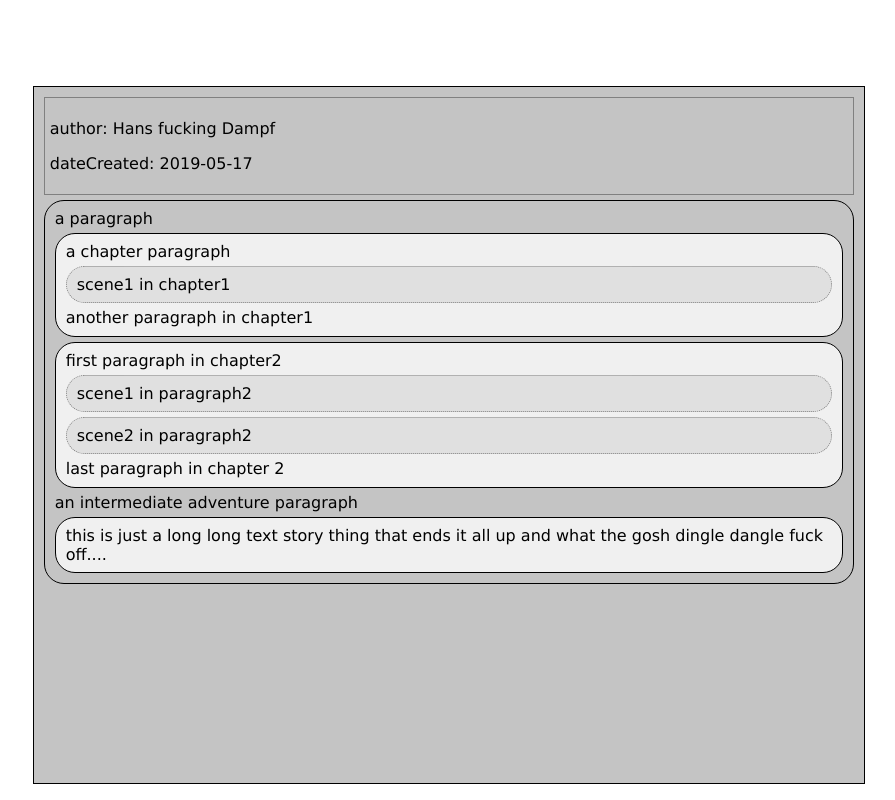
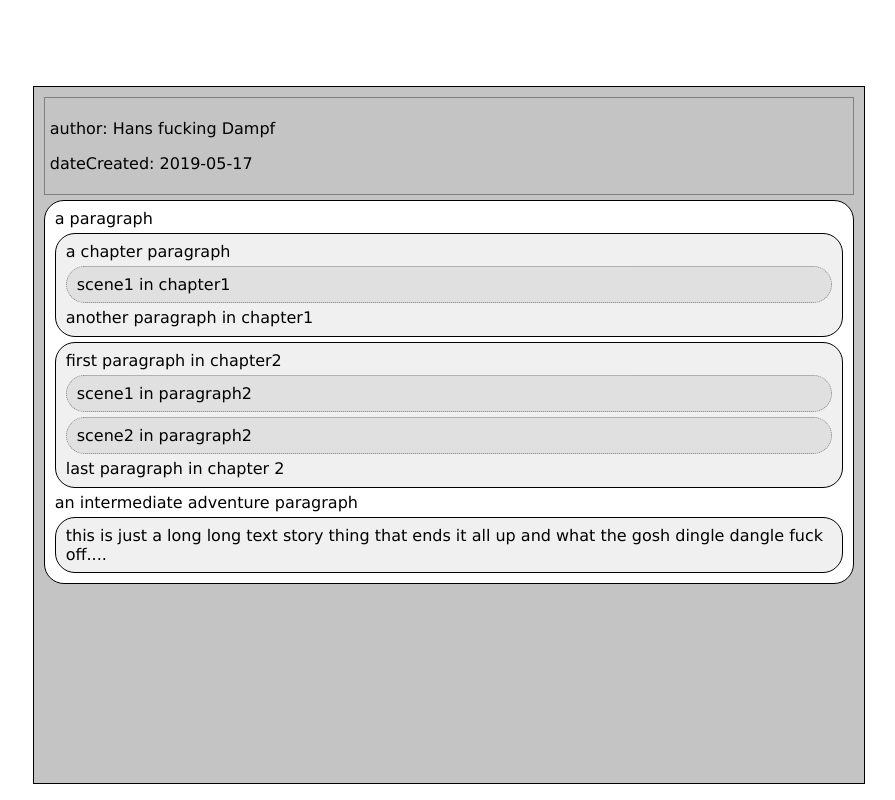
Before and after one commit to ParedrosPenandPaper/Paredros-Creator, a Vue app: page / in a window 1280 px wide. Shown: the whole page, without its empty margins (385-1280 px from the left). Built offline with nearby package versions, Linux system fonts and the light colour scheme.

Commit message:
editor upsync basically working - bug: random copy on multiple focus

```diff
--- a/src/App.vue
+++ b/src/App.vue
@@ -2,7 +2,13 @@
     <div id="app">
         <menuebar id="menuebar"></menuebar>
         <tree id="tree"></tree>
-        <editor id="editor" :data="localData"></editor>
+        <editor
+                id="editor"
+                :data="localData"
+                @scene-paragraph-edited="editSceneParagraph"
+                @chapter-paragraph-edited="editChapterParagraph"
+                @adventure-paragraph-edited="editAdventureParagraph"
+        ></editor>
     </div>
 </template>
 
@@ -23,6 +29,20 @@
             Editor,
             Menuebar,
             Tree
+        },
+        methods: {
+            editSceneParagraph(pathObj){
+                this.localData.adventure[pathObj.chapterId][pathObj.sceneId][pathObj.paragraphId] = pathObj.paragraph
+                alert('scene paragraph successfully edited!')
+            },
+            editChapterParagraph(pathObj){
+                this.localData.adventure[pathObj.chapterId][pathObj.paragraphId] = pathObj.paragraph
+                alert('chapter paragraph successfully edited!')
+            },
+            editAdventureParagraph(pathObj){
+                this.localData.adventure[pathObj.paragraphId] = pathObj.paragraph
+                alert('adventure paragraph successfully edited!')
+            }
         }
     }
 </script>
--- a/src/components/editor/Adventure_Panel.vue
+++ b/src/components/editor/Adventure_Panel.vue
@@ -1,8 +1,19 @@
 <template>
     <div class="adventure-panel-container">
         <div v-for="(prop, name) in adventure" :key="name"> <!-- iterator div -->
-            <chapter-panel v-if="isChapter(prop)" :chapter="prop"></chapter-panel> <!-- receives chapter object and deconstructs it into scenes the same way as adventure-panel does with adventure -->
-            <editor-paragraph v-if="isParagraph(prop)">{{prop}}</editor-paragraph> <!-- only contains text and is contenteditable -->
+            <chapter-panel
+                    v-if="isChapter(prop)"
+                    :chapter="prop"
+                    :chapter-id="name"
+                    @scene-paragraph-chapter-received="receiveceneParagraph"
+                    @chapter-paragraph-chapter-received="receiveChapterParagraph"
+            ></chapter-panel> <!-- receives chapter object and deconstructs it into scenes the same way as adventure-panel does with adventure -->
+            <editor-paragraph
+                    v-if="isParagraph(prop)"
+                    :paragraph="prop"
+                    :paragraph-id="name"
+                    @paragraph-edited="receiveAdventureParagraph"
+            ></editor-paragraph> <!-- only contains text and is contenteditable -->
         </div>
     </div>
 </template>
@@ -20,21 +31,31 @@
             EditorParagraph
         },
         methods:{
-            isChapter: function(prop){
+            isChapter(prop){
                 return typeof(prop) === 'object'
             },
-            isParagraph: function(prop){
+            isParagraph(prop){
                 return typeof(prop) === 'string'
+            },
+            receiveSceneParagraph(chapter){
+                this.$emit('scene-paragraph-adventure-received', chapter)
+            },
+            receiveChapterParagraph(chapterParagraph){
+                this.$emit('chapter-paragraph-adventure-received', chapterParagraph)
+            },
+            receiveAdventureParagraph(adventureParagraph){
+                this.$emit('adventure-paragraph-received', adventureParagraph)
             }
         }
     }
 </script>
 
-<style>
+<style scoped>
     .adventure-panel-container{
         border: 1px solid black;
         border-radius: 20px;
         margin: 5px;
         padding: 5px;
+        background-color: white;
     }
 </style>
--- a/src/components/editor/Chapter_Panel.vue
+++ b/src/components/editor/Chapter_Panel.vue
@@ -1,8 +1,18 @@
 <template>
     <div class="chapter-panel-container">
         <div v-for="(prop, name) in chapter" :key="name">
-            <scene-panel v-if="isChapter(prop)" :scene="prop"></scene-panel>
-            <editor-paragraph v-if="isParagraph(prop)">{{prop}}</editor-paragraph>
+            <scene-panel
+                    v-if="isChapter(prop)"
+                    :scene="prop"
+                    :scene-id="name"
+                    @scene-paragraph-received="receiveSceneParagraph"
+            ></scene-panel>
+            <editor-paragraph
+                    v-if="isParagraph(prop)"
+                    :paragraph="prop"
+                    :paragraph-id="name"
+                    @paragraph-edited.self="receiveInput"
+            ></editor-paragraph>
         </div>
     </div>
 </template>
@@ -13,6 +23,7 @@
 
     export default{
         props:{
+            chapterId: String,
             chapter: Object
         },
         components:{
@@ -20,11 +31,30 @@
             EditorParagraph
         },
         methods:{
-            isChapter: function(prop){
+            isChapter(prop){
                 return typeof(prop) === 'object'
             },
-            isParagraph: function(prop){
+            isParagraph(prop){
                 return typeof(prop) === 'string'
+            },
+            receiveSceneParagraph(sceneParagraph){
+                this.$emit('scene-paragraph-chapter-received',
+                    {
+                        chapterId: this.chapterId,
+                        sceneId: sceneParagraph.sceneId,
+                        paragraphId: sceneParagraph.paragraphId,
+                        paragraph: sceneParagraph.paragraph
+                    }
+                )
+            },
+            receiveInput(input){
+                this.$emit('chapter-paragraph-chapter-received',
+                    {
+                        chapterId: this.chapterId,
+                        paragraphId: input.paragraphId,
+                        paragraph: input.paragraph
+                    }
+                )
             }
         }
     }
--- a/src/components/editor/Editor.vue
+++ b/src/components/editor/Editor.vue
@@ -1,7 +1,14 @@
 <template>
     <div class="editor-container">
-        <meta-panel :meta="data.meta"></meta-panel>
-        <adventure-panel :adventure="data.adventure"></adventure-panel>
+        <meta-panel
+                :meta="data.meta"
+        ></meta-panel>
+        <adventure-panel
+                :adventure="data.adventure"
+                @scene-paragraph-adventure-received="receiveSceneChapter"
+                @chapter-paragraph-adventure-received="receiveChapterParagraph"
+                @adventure-paragraph-received="receiveAdventureParagraph"
+        ></adventure-panel>
     </div>
 </template>
 
@@ -13,9 +20,20 @@
         props: {
             data: Object
         },
-        components:{
+        components: {
             MetaPanel,
             AdventurePanel
+        },
+        methods: {
+            receiveSceneChapter(chapter){
+                this.$emit('scene-paragraph-edited', chapter)
+            },
+            receiveChapterParagraph(chapterParagraph){
+                this.$emit('chapter-paragraph-edited', chapterParagraph)
+            },
+            receiveAdventureParagraph(adventureParagraph){
+                this.$emit('adventure-paragraph-edited', adventureParagraph)
+            }
         }
     }
 </script>
--- a/src/components/editor/Editor_Paragraph.vue
+++ b/src/components/editor/Editor_Paragraph.vue
@@ -1,14 +1,30 @@
 <template>
-    <p class="editor-paragraph-text" contenteditable="true" spellcheck="false">
-        <slot>
-            default editor-paragraph text
-        </slot>
+    <p class="editor-paragraph-text"
+       contenteditable="true"
+       spellcheck="false"
+       @focusout="sendParagraph"
+    >
+        {{paragraph}}
     </p>
 </template>
 
 <script>
     export default{
-
+        props: {
+            paragraphId: String,
+            paragraph: String
+        },
+        methods: {
+            sendParagraph() {
+                if(this.$el.innerText != this.paragraph)
+                this.$emit('paragraph-edited',
+                    {
+                        paragraphId: this.paragraphId,
+                        paragraph: this.$el.innerText
+                    }
+                )
+            }
+        }
     }
 </script>
 
@@ -19,5 +35,6 @@
         margin-block-end: 0.2em;
         margin-inline-start: 5px;
         margin-inline-end: 5px;
+        outline: none;
     }
 </style>
--- a/src/components/editor/Scene_Panel.vue
+++ b/src/components/editor/Scene_Panel.vue
@@ -1,6 +1,10 @@
 <template>
     <div class="scene-panel-container">
-        <editor-paragraph>{{scene.p}}</editor-paragraph>
+        <editor-paragraph
+                :paragraph="scene.p"
+                paragraph-id="p"
+                @paragraph-edited.self="receiveInput"
+        ></editor-paragraph>
     </div>
 </template>
 
@@ -9,16 +13,28 @@
 
     export default{
         props:{
+            sceneId: String,
             scene: Object
         },
-
+        methods: {
+            receiveInput(input) {
+                this.$emit(
+                    'scene-paragraph-received',
+                    {
+                        sceneId: this.sceneId ,
+                        paragraphId: input.paragraphId,
+                        paragraph: input.paragraph
+                    }
+                )
+            }
+        },
         components:{
             EditorParagraph
         }
     }
 </script>
 
-<style>
+<style scoped>
     .scene-panel-container{
         border: 1px dotted gray;
         border-radius: 20px;
```
